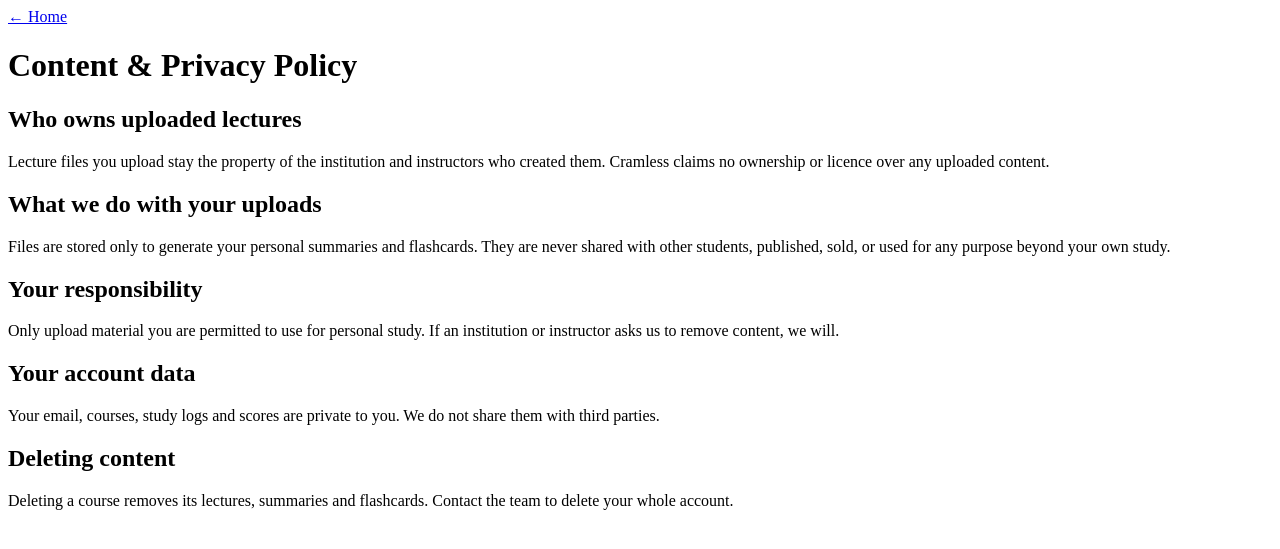
After one commit to Andy-R2D2/cramless, a Flask app: page /policy in a window 1280 px wide. The commit adds this page. Shown: the top 549 px of the page. Run offline with Flask 3, Linux system fonts and the light colour scheme; parts of the project's set-up code (start-up, migrations or seed data) failed here and were passed over.

Commit message:
Add content & privacy policy page and consent checkbox on register (#16)

```diff
--- a/cramless/app.py
+++ b/cramless/app.py
@@ -147,6 +147,10 @@ def logout():
     session.pop("user_id", None)
     return redirect(url_for("home"))
 
+@app.route("/policy")
+def policy():
+    """Content & Privacy Policy (#16). Role 4."""
+    return render_template("policy.html")
 
 @app.route("/dashboard")
 def dashboard():
--- /dev/null
+++ b/cramless/templates/policy.html
@@ -0,0 +1,26 @@
+<!DOCTYPE html>
+<html lang="{{ lang }}">
+<head>
+  <meta charset="utf-8">
+  <title>Cramless - Content &amp; Privacy Policy</title>
+</head>
+<body>
+  <a href="/">&larr; Home</a>
+  <h1>Content &amp; Privacy Policy</h1>
+
+  <h2>Who owns uploaded lectures</h2>
+  <p>Lecture files you upload stay the property of the institution and instructors who created them. Cramless claims no ownership or licence over any uploaded content.</p>
+
+  <h2>What we do with your uploads</h2>
+  <p>Files are stored only to generate your personal summaries and flashcards. They are never shared with other students, published, sold, or used for any purpose beyond your own study.</p>
+
+  <h2>Your responsibility</h2>
+  <p>Only upload material you are permitted to use for personal study. If an institution or instructor asks us to remove content, we will.</p>
+
+  <h2>Your account data</h2>
+  <p>Your email, courses, study logs and scores are private to you. We do not share them with third parties.</p>
+
+  <h2>Deleting content</h2>
+  <p>Deleting a course removes its lectures, summaries and flashcards. Contact the team to delete your whole account.</p>
+</body>
+</html>
--- a/cramless/templates/register.html
+++ b/cramless/templates/register.html
@@ -41,7 +41,10 @@
                     <input type="password" id="confirmPassword" name="confirmPassword" required />
                 </div>
 
-
+                <div class="form-row">
+                    <input type="checkbox" id="agree" name="agree" required />
+                    <label for="agree">I agree to the <a href="/policy" target="_blank">content &amp; privacy policy</a></label>
+                </div>
                 <button type="submit">{{t.register}}</button>
             </form>
 
```
